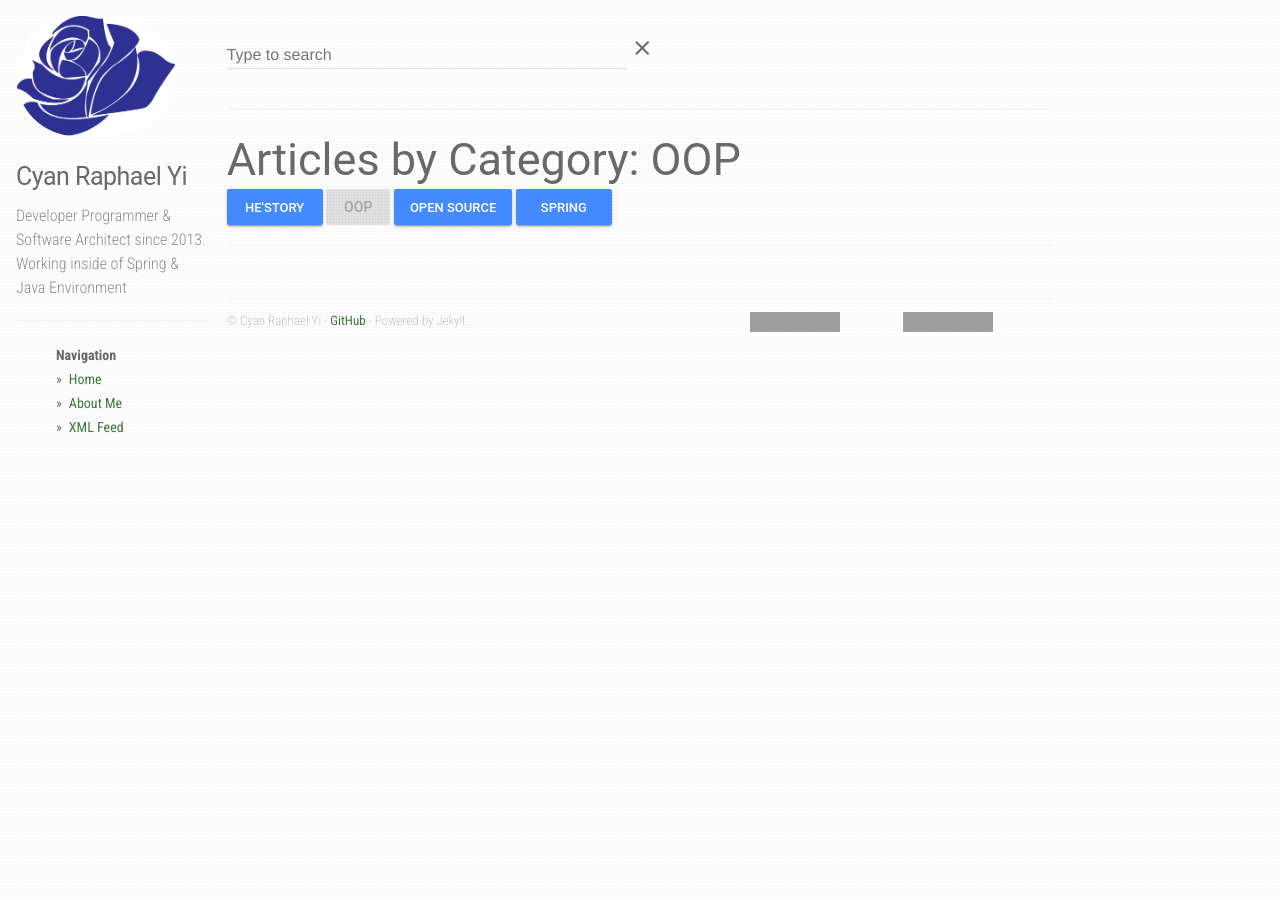
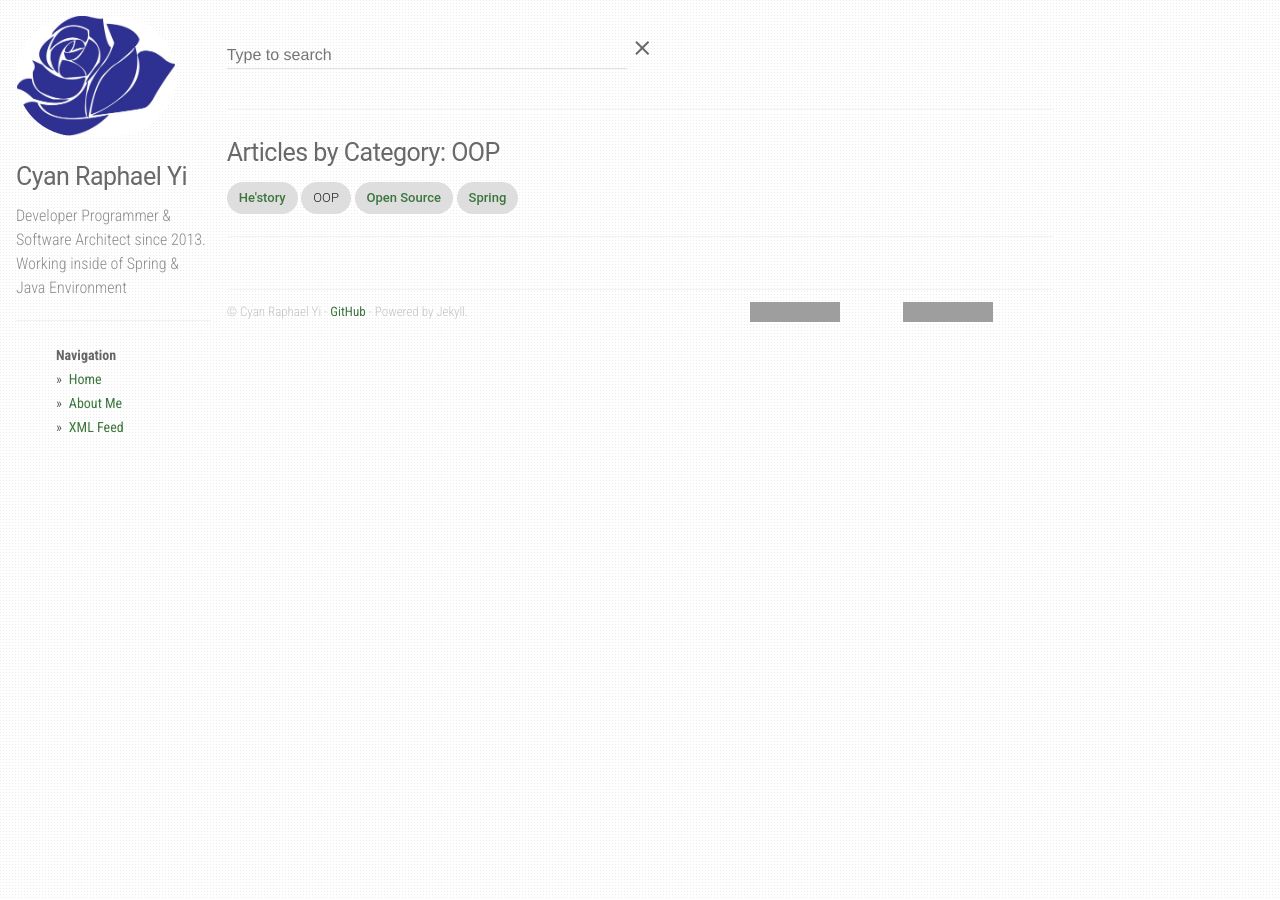
Before and after one commit to CyanRYi/sollabs-demo, a Jekyll site: the page built from _category/oop.md, in a window 1280 px wide. Built offline with Jekyll 4.4.1, drawn with Linux system fonts in a browser that asks for light colours; grey boxes are pictures that could not be loaded.

Commit message:
button을 chip으로 변경

```diff
--- a/_layouts/category_list.html
+++ b/_layouts/category_list.html
@@ -2,16 +2,16 @@
 layout: default
 ---
 <header class="post-header">
-    <h2 class="post-title">Articles by Category: {{ page.title }}</h2>
+    <h1 class="post-title">Articles by Category: {{ page.title }}</h1>
 </header>
 <div class="post-content">
     {% for category in site.category %}
         {% if page.name == category.name %}
-            <button class="mdl-button mdl-js-button mdl-button--raised mdl-button--colored" disabled>
-                {{ category.title }}
-            </button>
+            <span class="mdl-chip">
+                <span class="mdl-chip__text">{{ category.title }}</span>
+            </span>
         {% else %}
-            <a href="{{ site.url}}{{ category.url }}" class="mdl-button mdl-js-button mdl-button--raised mdl-button--accent">
+            <a href="{{ site.url}}{{ category.url }}" class="mdl-chip tag-button">
                 <span class="mdl-chip__text">{{ category.title }}</span>
             </a>
         {% endif %}
```
Also changed, not shown: _layouts/tag_list.html (+5 -5 lines).
